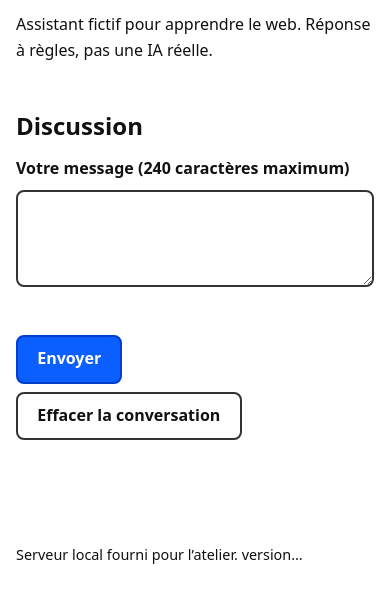
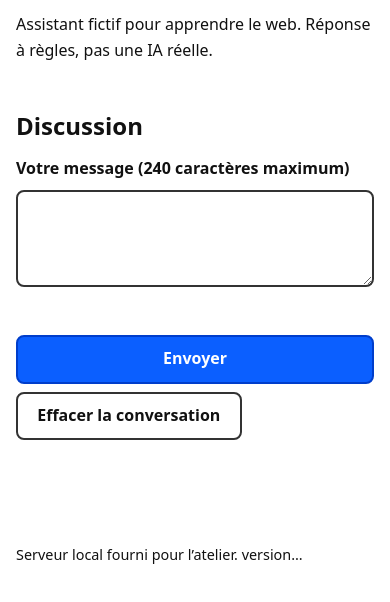
Before and after one commit to Sivva2/renfo_dev_j2, a website with bundled scripts: page atelier/public/index.html in a window 390 px wide. Shown: the part 58-660 px from the top of the page. Built offline with nearby package versions, Linux system fonts and the light colour scheme; files whose address does not match are found by name.

Commit message:
feat: version mobile

```diff
--- a/atelier/public/styles.css
+++ b/atelier/public/styles.css
@@ -116,3 +116,9 @@ button:hover {
 footer {
   font-size: 0.9rem;
 }
+
+@media (max-width: 600px) {
+  button[type="submit"] {
+    width: 100%;
+  }
+}
```
